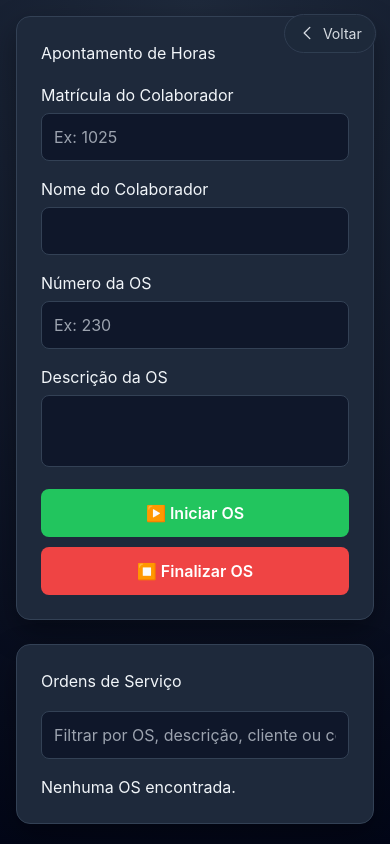
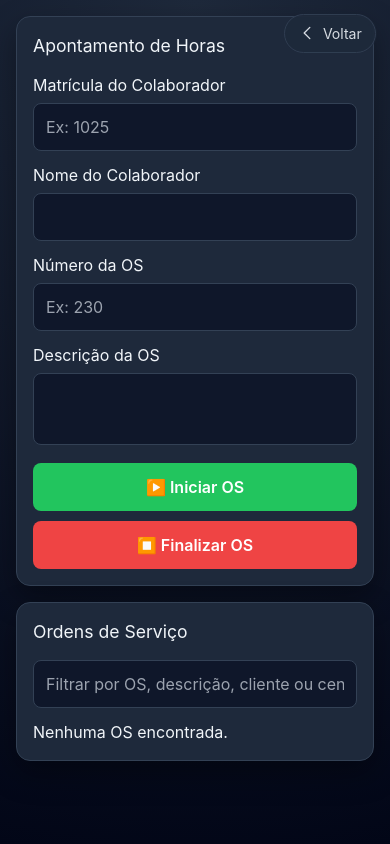
Before and after one commit to EricMoschen/gestor_os, a Django app: template src/lancamento_horas/templates/apontamento_horas/apontamento_horas.html in a window 390 px wide. Run offline with Django 3.2, Linux system fonts and the light colour scheme; the template is opened without the code that fills it, so the values that code supplies are empty; some libraries are stand-ins or nearby versions.

Commit message:
Responsividade mobile Apontamentos OS

```diff
--- a/src/lancamento_horas/static/css/apontamento_horas.css
+++ b/src/lancamento_horas/static/css/apontamento_horas.css
@@ -249,15 +249,80 @@
 
     .layout {
         padding: 16px;
+        gap: 16px;
+    }
+
+    .card {
+        padding: 16px;
+    }
+
+    .card__header {
+        margin-bottom: 14px;
+    }
+
+    .card__header h2 {
+        font-size: 1.1rem;
+    }
+
+    .form {
+        gap: 12px;
     }
 
     .form__actions {
         flex-direction: column;
     }
 
-    .table th,
+    .btn {
+        width: 100%;
+    }
+
+    .filter {
+        margin-bottom: 12px;
+    }
+
+    .table-wrapper {
+        max-height: none;
+        overflow: visible;
+    }
+
+    .table thead {
+        display: none;
+    }
+
+    .table,
+    .table tbody,
+    .table tr,
     .table td {
-        font-size: .85rem;
+        display: block;
+        width: 100%;
+    }
+
+    .table tr {
+        background: var(--bg-hover);
+        border: 1px solid var(--border);
+        border-radius: 10px;
+        margin-bottom: 12px;
         padding: 10px;
     }
+
+    .table td {
+        border: none;
+        padding: 6px 0;
+        display: flex;
+        justify-content: space-between;
+        gap: 12px;
+        align-items: flex-start;
+        font-size: .9rem;
+    }
+
+    .table td::before {
+        content: attr(data-label);
+        font-weight: 600;
+        color: var(--text-muted);
+        flex-shrink: 0;
+    }
+
+    .table td .status {
+        margin-left: auto;
+    }
 }
--- a/src/lancamento_horas/templates/apontamento_horas/apontamento_horas.html
+++ b/src/lancamento_horas/templates/apontamento_horas/apontamento_horas.html
@@ -99,12 +99,12 @@
         <tbody id="lista-os">
           {% for o in ordens %}
           <tr>
-            <td>{{ o.numero_os }}</td>
-            <td>{{ o.descricao_os }}</td>
-            <td>{{ o.centro_custo.descricao }}</td>
-            <td>{{ o.cliente.nome }}</td>
+            <td data-label="Nº OS">{{ o.numero_os }}</td>
+            <td data-label="Descrição">{{ o.descricao_os }}</td>
+            <td data-label="Centro de Custo">{{ o.centro_custo.descricao }}</td>
+            <td data-label="Cliente">{{ o.cliente.nome }}</td>
 
-            <td>
+            <td data-label="Status">
               <span class="status
                                 {% if o.situacao == 'FI' %}
 
```
Also changed, not shown: docs/documentacao_tecnica.md (+1 -0 lines), src/db.sqlite3.
